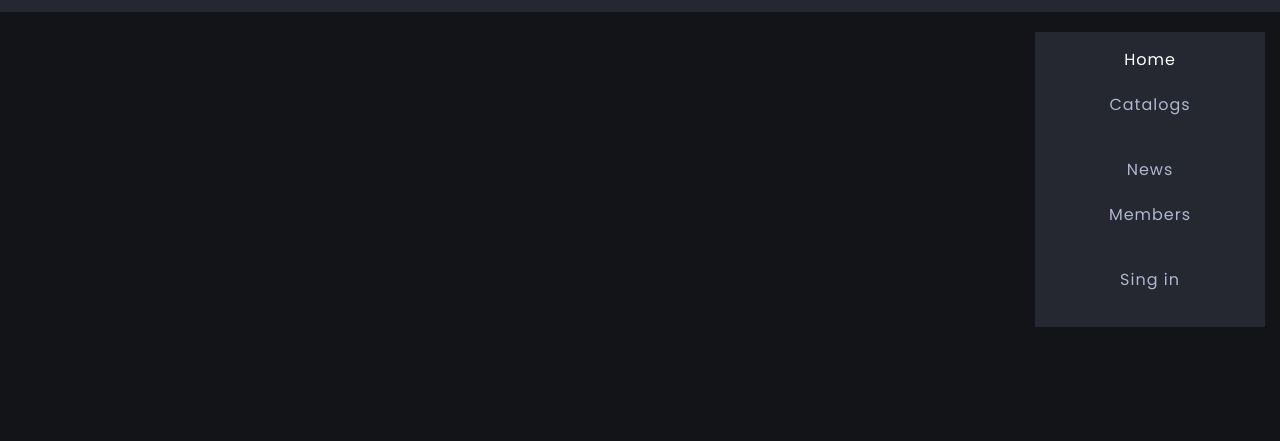
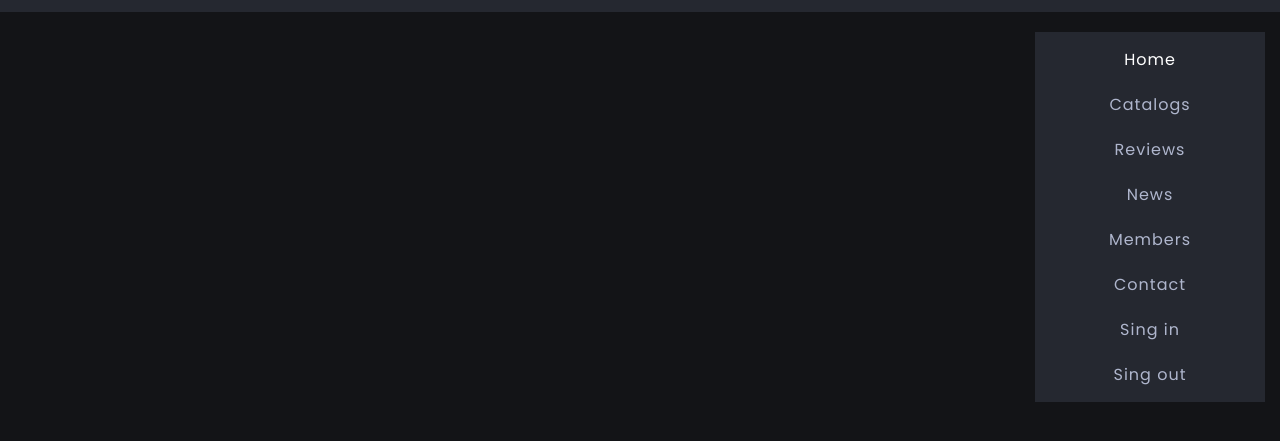
Before and after one commit to mdshafikulislam/50-Design-and-Development-Projects, a plain HTML site: page Web Design Full Template/NewsFlash/index.html in a window 1280 px wide. Shown: the part 53-494 px from the top of the page. Drawn offline with nearby package versions, Linux system fonts and the light colour scheme.

Commit message:
Update index.html

```diff
--- a/Web Design Full Template/NewsFlash/index.html
+++ b/Web Design Full Template/NewsFlash/index.html
@@ -33,7 +33,7 @@
                         <a href="#" class="list-link">Catalogs</a>
                     </li>
                     <li class="list-item">
-<!--                         <a href="#" class="list-link">Reviews</a> -->
+                        <a href="#" class="list-link">Reviews</a>
                     </li>
                     <li class="list-item">
                         <a href="#" class="list-link">News</a>
@@ -42,13 +42,13 @@
                         <a href="#" class="list-link">Members</a>
                     </li>
                     <li class="list-item">
-<!--                         <a href="#" class="list-link">Contact</a> -->
+                        <a href="#" class="list-link">Contact</a>
                     </li>
                     <li class="list-item screen-lg-hidden">
                         <a href="#" class="list-link">Sing in</a>
                     </li>
                     <li class="list-item screen-lg-hidden">
-<!--                         <a href="#" class="list-link">Sing out</a> -->
+                        <a href="#" class="list-link">Sing out</a>
                     </li>
                 </ul>
             </div>
```
